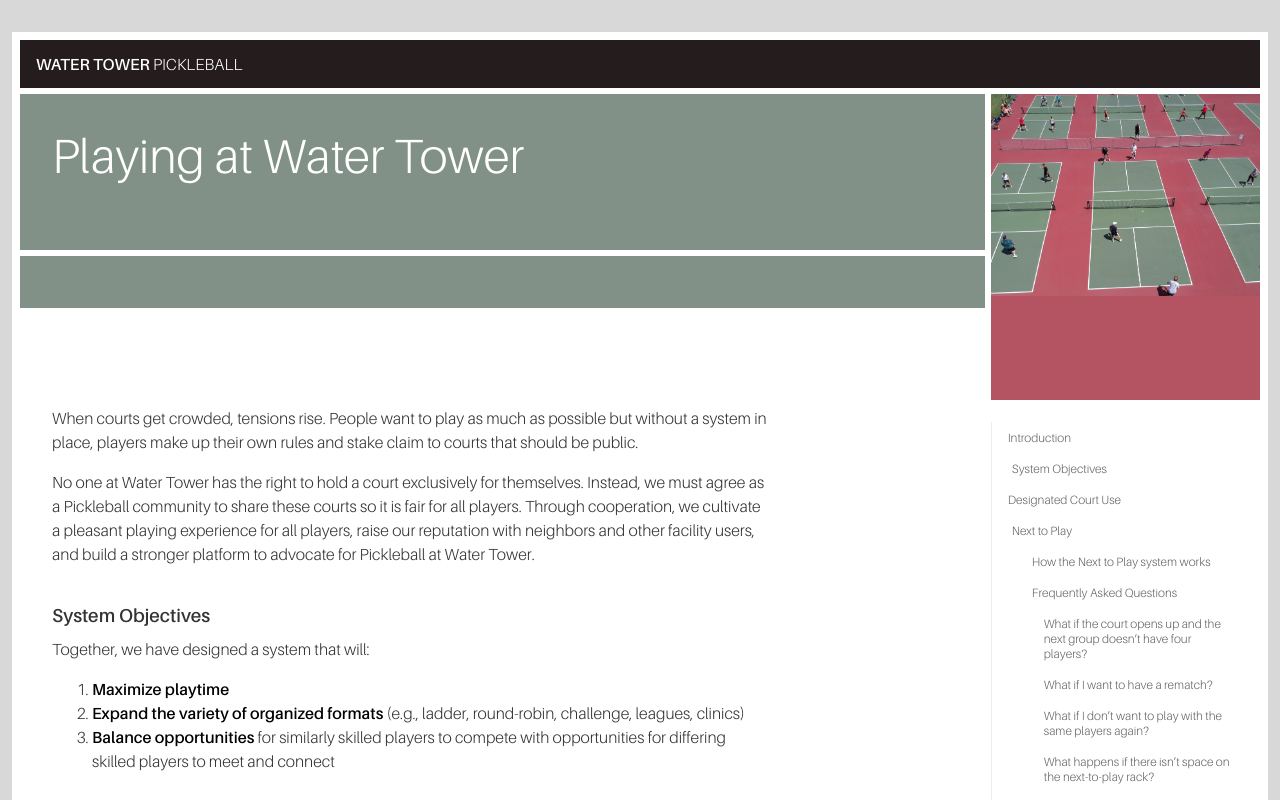
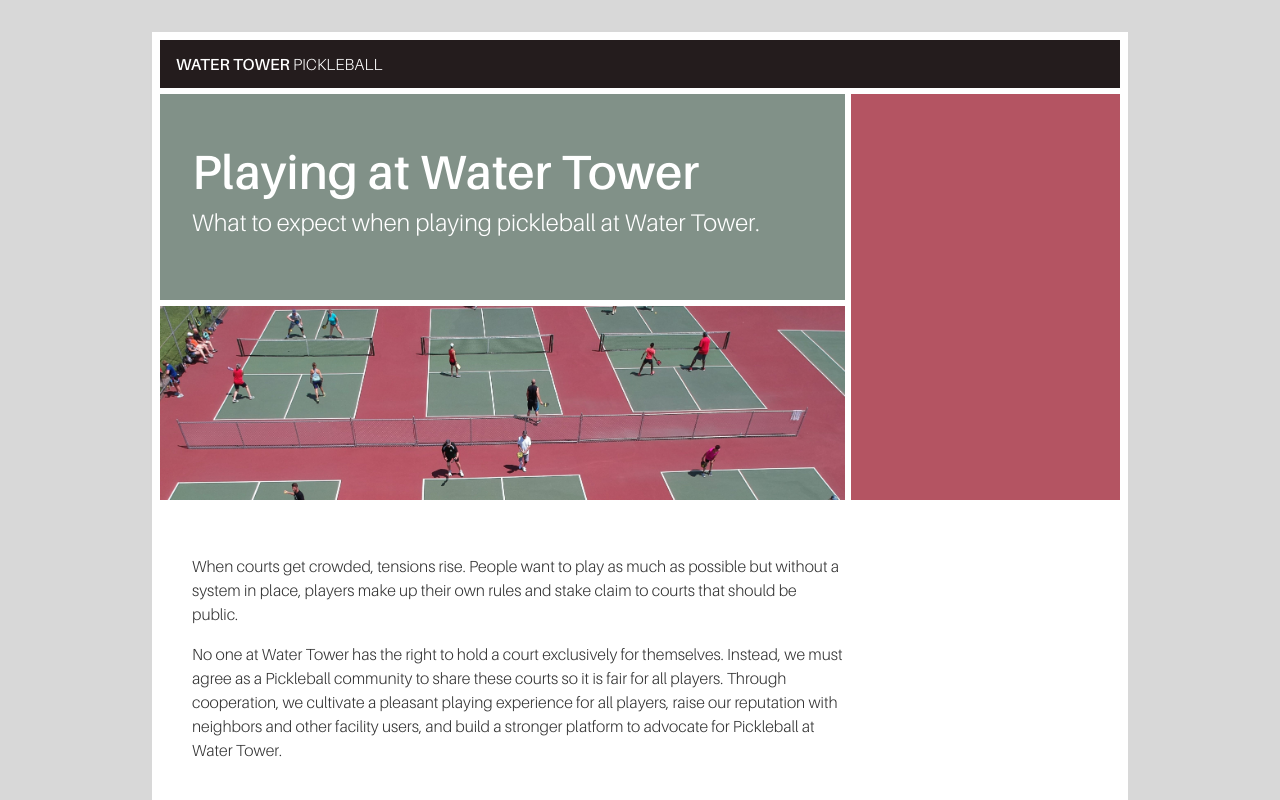
Before and after one commit to natedavisolds/watertowerpickleball, a Next.js app: page /next-to-play in a window 1280 px wide. Shown: the top 800 px of the page. Built offline with nearby package versions, Linux system fonts and the light colour scheme.

Commit message:
Content Cleanup

```diff
--- a/components/site.scss
+++ b/components/site.scss
@@ -53,7 +53,7 @@ body {
 .site-wrap {
   margin: 0;
   border: .5rem solid $color-lines;
-  max-width: 1240px;
+  max-width: 960px;
 
   &.modal {
     max-width: 600px;
@@ -63,7 +63,7 @@ body {
     margin: 2rem;
   }
 
-  @media screen and (min-width: 1240px) {
+  @media screen and (min-width: 960px) {
     margin-right: auto;
     margin-left: auto;
   }
@@ -121,10 +121,14 @@ body {
   @media screen and (min-width: $breakpoint-md) {
     display: grid;
     grid-template-columns: 1fr minmax(auto,30ch);
-    grid-template-rows: 150px 150px auto;
+    grid-template-rows: 200px 200px auto;
     gap: 6px;
     max-width: $breakpoint-xl;
     background-color: $color-lines;
+  }
+
+  article {
+    padding-top: 3rem;
   }
 }
 
@@ -240,6 +244,7 @@ main.modal {
 }
 
 .toc {
+  display: none;
   position: sticky;
   top: 100px;
   padding-left: 0;
@@ -289,17 +294,27 @@ main.modal {
 .main-header {
   grid-column: 1 / 1;
   background-color: $color-inplay;
-  padding: 2rem;
-  min-height: 150px;
+  padding: 3rem 2rem 2rem 2rem;
+  min-height: 200px;
+
+
+
+  p {
+    color: $color-lines;
+    max-width: 60ch;
+    font-size: 1.5em;
+    margin-top: 0;
+  }
 }
 
 .page-title {
   font-size: 3rem;
   font-style: semibold;
+  font-weight: 700;
   max-width: 30ch;
   color: $color-lines;
   margin-top: 0;
-  margin-bottom: 2rem;
+  margin-bottom: .5rem;
 }
 
 .section-nav {
--- a/pages/next-to-play.js
+++ b/pages/next-to-play.js
@@ -5,12 +5,13 @@ export default function NextToPlay() {
     <Layout title="Next to Play" reader>
       <header className="main-header">
         <div className="page-title">Playing at Water Tower</div>
+        <p>What to expect when playing pickleball at Water Tower.</p>
       </header>
 
-      <nav className="section-nav"><img src="/images/wt-courts-overview.jpg" /></nav>
+      <nav className="section-nav"></nav>
 
       <div className="hero-image">
-
+        <img src="/images/wt-courts-overview.jpg" />
       </div>
 
       <aside className="cositentent-sidebar">
@@ -43,7 +44,7 @@ export default function NextToPlay() {
       </aside>
 
       <article className="article">
-        <p id="intro">
+        <p>
           When courts get crowded, tensions rise. People want to play as much
           as possible but without a system in place, players make up their own
           rules and stake claim to courts that should be public.
```
Also changed, not shown: pages/index.js (+1 -68 lines), pages/pay-dues.js (+0 -7 lines).
